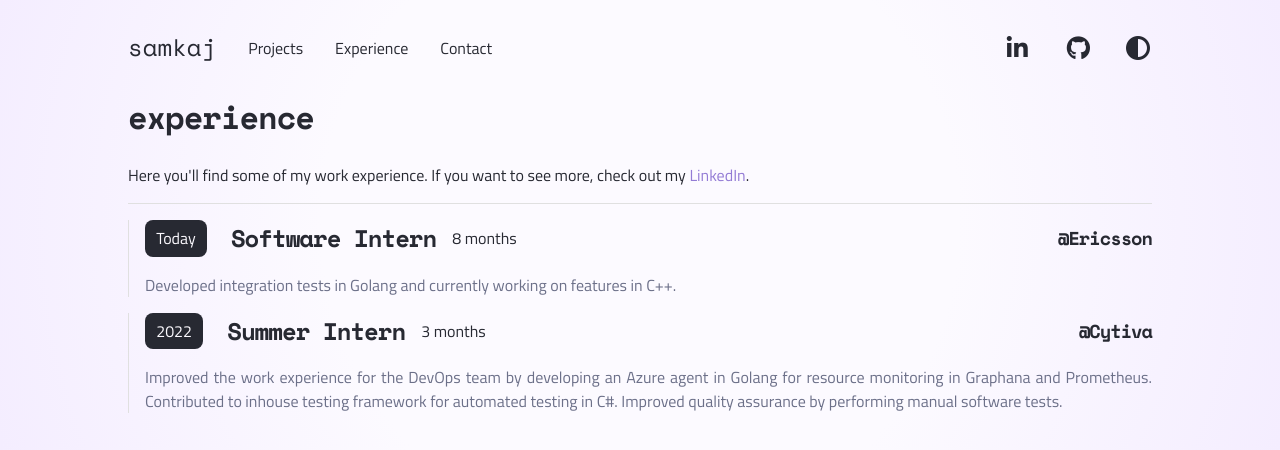
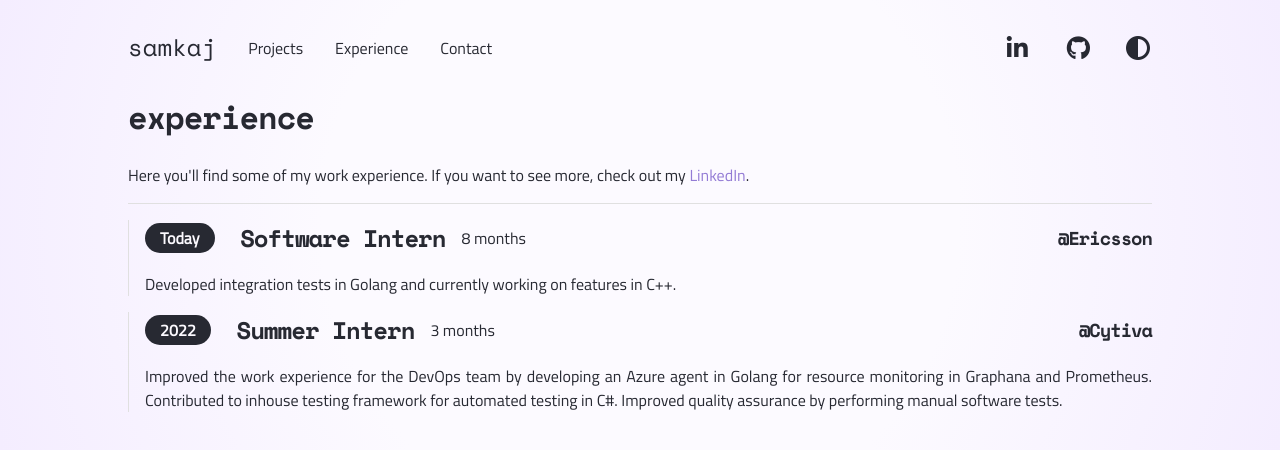
Before and after one commit to samkaj/samkaj.github.io, a SvelteKit app: page /experience in a window 1280 px wide. Shown: the top 450 px of the page. Built offline with nearby package versions, Linux system fonts and the light colour scheme.

Commit message:
more cohesion in experience and projects

```diff
--- a/src/components/experience.svelte
+++ b/src/components/experience.svelte
@@ -44,15 +44,12 @@
 		display: block;
 		background: var(--fg);
 		color: var(--bg);
-		padding: 0.4em 0.7em;
 		float: left;
-		margin-right: 0.5em;
-		border-radius: 0.5em;
+		margin-right: 0.6em;
+		border-radius: 50px;
+        padding: 3px 15px;
+        font-weight: bold;
 		font-size: 1em;
-	}
-
-	p {
-		color: var(--fg-lighter);
 	}
 
 	* {
```
